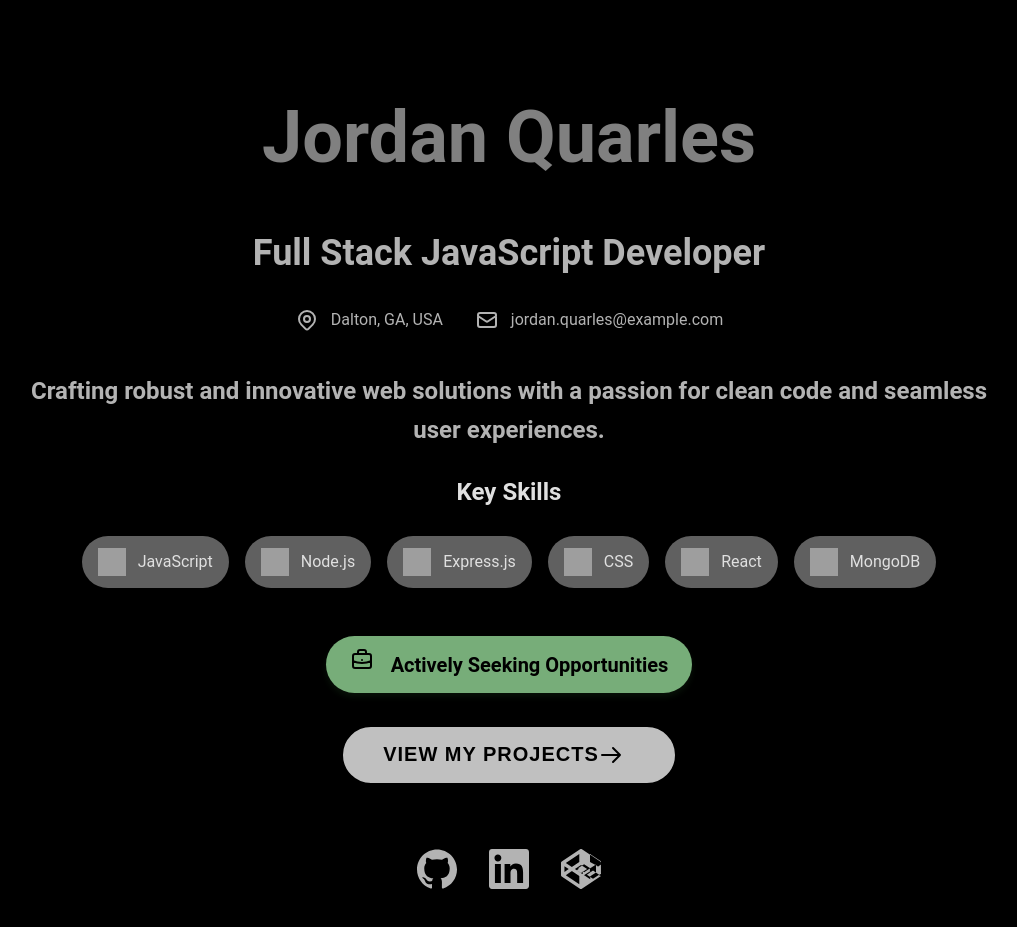
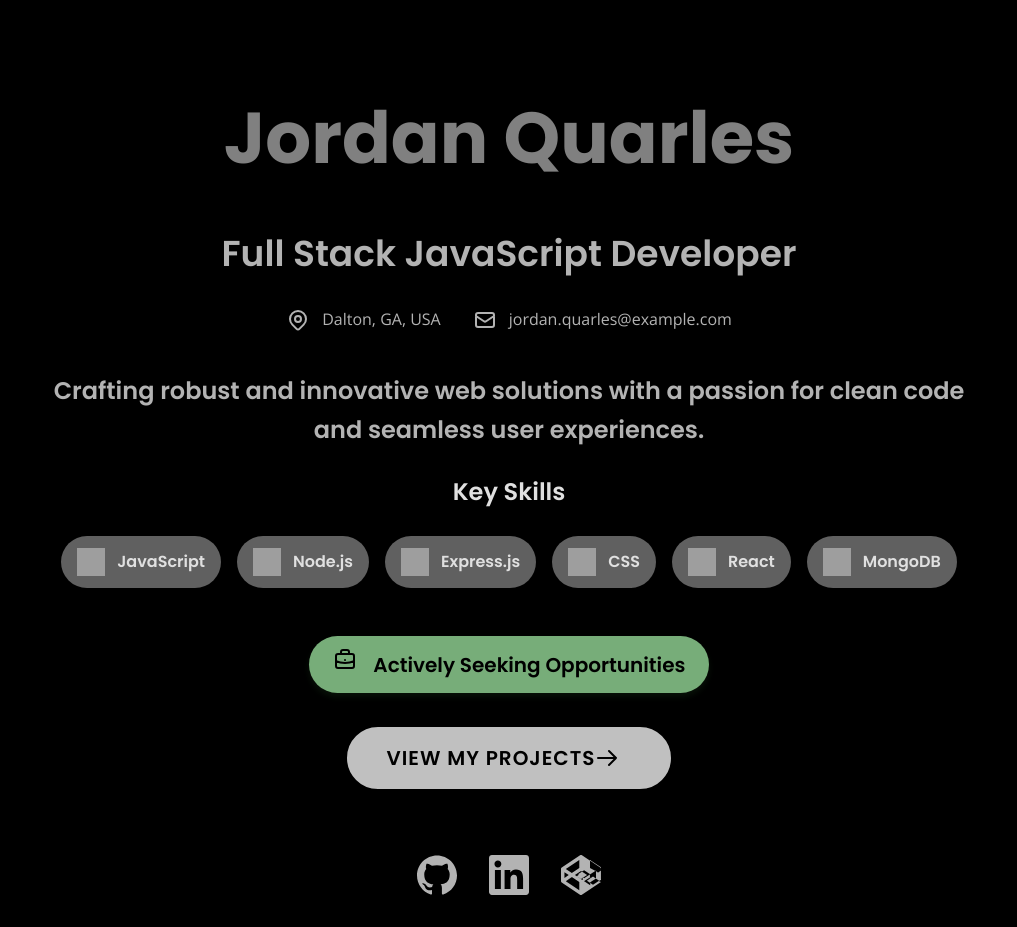
Before and after one commit to jq712/jq-portfolio, a website: page public/index.html in a window 1280 px wide. Shown: the whole page, without its empty margins (131-1148 px from the left). Drawn offline with nearby package versions, Linux system fonts and the light colour scheme; grey boxes are pictures that could not be loaded.

Commit message:
Add typography enhancements with Google Fonts and style with CSS

```diff
--- a/public/index.html
+++ b/public/index.html
@@ -13,6 +13,12 @@
     <meta
       name="keywords"
       content="Jordan Quarles, Full Stack Developer, JavaScript, React, Node.js, MongoDB, Web Development, Dalton GA"
+    />
+    <link rel="preconnect" href="https://fonts.googleapis.com" />
+    <link rel="preconnect" href="https://fonts.gstatic.com" crossorigin />
+    <link
+      href="https://fonts.googleapis.com/css2?family=Poppins:wght@400;600;700&family=Open+Sans:wght@400;600&display=swap"
+      rel="stylesheet"
     />
     <link rel="stylesheet" href="styles.css" type="text/css" />
   </head>
--- a/public/styles.css
+++ b/public/styles.css
@@ -16,7 +16,8 @@
   --color-button-shadow: rgba(0, 0, 0, 0.2);
 
   /* Typography */
-  --font-family-primary: "Roboto", Arial, sans-serif;
+  --font-family-heading: "Poppins", sans-serif;
+  --font-family-body: "Open Sans", Arial, sans-serif;
   --font-size-base: 1rem;
   --font-size-large: 1.25rem;
   --font-size-xlarge: 1.5rem;
@@ -45,7 +46,7 @@ body,
 html {
   margin: 0;
   padding: 0;
-  font-family: var(--font-family-primary);
+  font-family: var(--font-family-body);
   background-color: var(--color-background-primary);
   color: var(--color-text-primary);
   line-height: 1.6;
@@ -67,9 +68,14 @@ html {
   text-align: center;
 }
 
+h1, h2, h3, h4, h5, h6 {
+  font-family: var(--font-family-heading);
+  font-weight: 600;
+}
+
 h1 {
   font-size: var(--font-size-4xlarge);
-  font-weight: bold;
+  font-weight: 700;
   margin-bottom: var(--spacing-medium);
   color: var(--color-accent-primary);
   text-shadow: 2px 2px 4px rgba(0, 0, 0, 0.5);
@@ -171,6 +177,8 @@ p {
 .skill-name {
   color: var(--color-text-primary);
   font-size: var(--font-size-base);
+  font-family: var(--font-family-heading);
+  font-weight: 600;
 }
 
 .badge {
@@ -185,6 +193,7 @@ p {
   border-radius: var(--border-radius-large);
   box-shadow: 0 4px 6px var(--color-badge-shadow);
   transition: all 0.3s ease;
+  font-family: var(--font-family-heading);
 }
 
 .badge:hover {
@@ -209,6 +218,7 @@ p {
   letter-spacing: 1px;
   box-shadow: 0 4px 6px var(--color-button-shadow);
   min-width: 200px;
+  font-family: var(--font-family-heading);
 }
 
 .button:hover {
@@ -271,6 +281,8 @@ p {
   padding: var(--spacing-medium);
   margin: 0;
   text-align: center;
+  font-family: var(--font-family-heading);
+  font-weight: 700;
 }
 
 .project-content {
@@ -315,6 +327,7 @@ p {
   font-weight: 600;
   transition: all 0.3s ease;
   box-shadow: 0 2px 4px var(--color-button-shadow);
+  font-family: var(--font-family-heading);
 }
 
 
@@ -332,6 +345,8 @@ p {
   border-radius: var(--border-radius-small);
   text-decoration: none;
   transition: background-color 0.3s ease;
+  font-family: var(--font-family-heading);
+  font-weight: 600;
 }
 
 .project-link:hover {
@@ -438,6 +453,8 @@ p {
   font-size: 1.5rem;
   font-weight: bold;
   color: var(--color-text-primary);
+  font-family: var(--font-family-heading);
+  font-weight: 700;
 }
 
 .home-link a {
```
Also changed, not shown: public/projects.html (+6 -0 lines).
